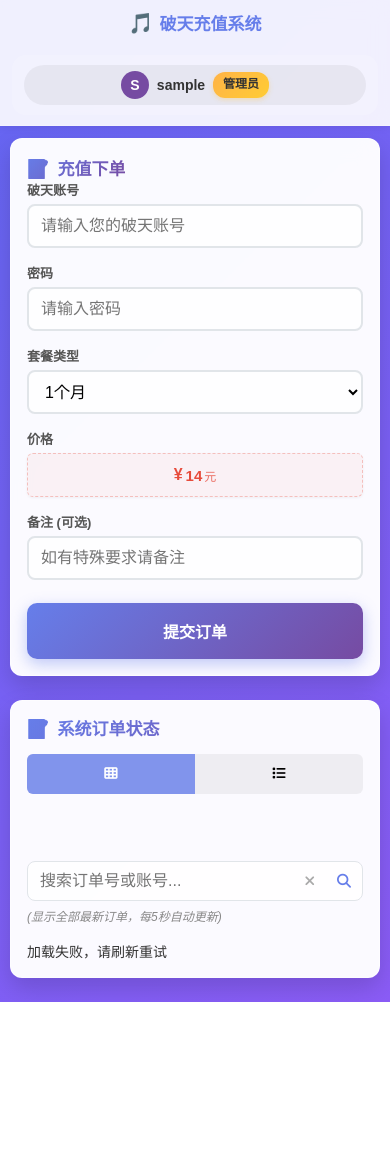
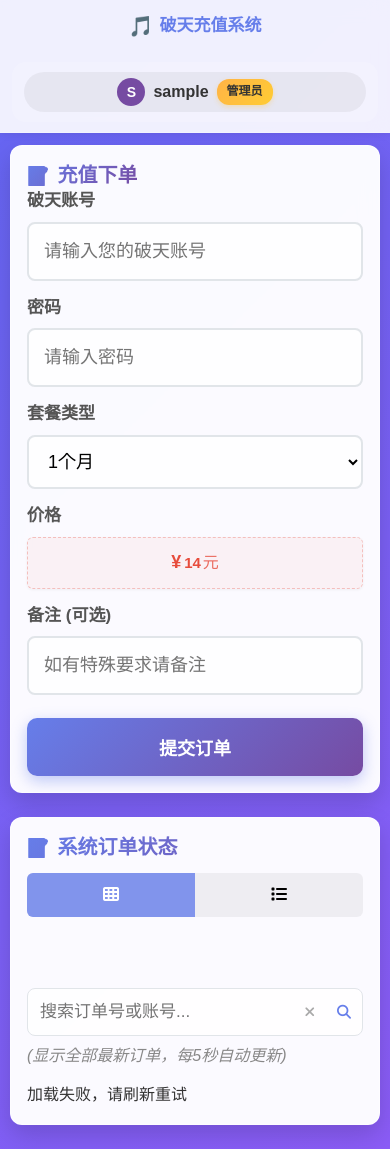
Before and after one commit to kidrauhl123/testbot, a Flask app: page / in a window 390 px wide. Before the commit the page ends 1002 px from the top, so only its background shows below. Run offline with Flask 3, Linux system fonts and the light colour scheme; the visitor is signed in with stand-in values (Sample User, id 1); parts of the project's set-up code (start-up, migrations or seed data) failed here and were passed over; some libraries are stand-ins or nearby versions.

Commit message:
fix: enlarge mobile homepage text

```diff
--- a/templates/index.html
+++ b/templates/index.html
@@ -930,7 +930,8 @@
     @media (max-width: 600px) {
       body {
         overflow-x: hidden;
-        font-size: 14px;
+        font-size: 16px;
+        line-height: 1.6;
       }
 
       .navbar {
@@ -1053,18 +1054,37 @@
       }
 
       .card-header h2 {
+        font-size: 20px;
+        line-height: 1.35;
+      }
+
+      .form-group label {
         font-size: 17px;
+        line-height: 1.45;
+        margin-bottom: 8px;
       }
 
       .form-control {
-        font-size: 16px;
-        min-height: 44px;
+        font-size: 18px;
+        min-height: 52px;
+        line-height: 1.5;
+        padding: 14px 15px;
+      }
+
+      textarea.form-control {
+        min-height: 96px;
       }
 
       .price-display {
         width: 100%;
-        min-height: 44px;
+        min-height: 52px;
+        font-size: 18px;
+        line-height: 1.55;
+      }
+
+      .price-display small {
         font-size: 16px;
+        line-height: 1.5;
       }
 
       .form-actions {
@@ -1073,8 +1093,8 @@
 
       .submit-btn {
         width: 100%;
-        min-height: 46px;
-        font-size: 16px;
+        min-height: 54px;
+        font-size: 18px;
         margin-top: 8px;
       }
 
@@ -1105,11 +1125,13 @@
 
       .orders-panel-card .today-total {
         width: 100%;
-        min-height: 42px;
+        min-height: 46px;
         display: flex;
         align-items: center;
         justify-content: center;
         text-align: center;
+        font-size: 17px;
+        line-height: 1.45;
       }
 
       .view-toggle {
@@ -1119,7 +1141,8 @@
 
       .view-btn {
         flex: 1;
-        min-height: 40px;
+        min-height: 44px;
+        font-size: 16px;
       }
 
       .search-container {
@@ -1128,10 +1151,14 @@
 
       .search-box {
         min-width: 0;
+        font-size: 17px;
+        min-height: 48px;
       }
 
       .search-input {
-        font-size: 16px;
+        font-size: 17px;
+        min-height: 48px;
+        line-height: 1.5;
         padding-left: 12px;
       }
 
@@ -1139,6 +1166,7 @@
         width: 100%;
         text-align: left;
         line-height: 1.45;
+        font-size: 16px;
       }
 
       .order-list-container {
@@ -1295,7 +1334,7 @@
                   </div>
                   <div class="form-group">
                     <label>价格</label>
-                    <div class="price-display">¥<span id="selectedPrice">12</span><small style="margin-left:2px;font-size:12px;font-weight:normal;opacity:0.8;">元</small></div>
+                    <div class="price-display">¥<span id="selectedPrice">12</span><small style="margin-left:2px;font-weight:normal;opacity:0.8;">元</small></div>
                   </div>
                   <div class="form-group">
                     <label>备注 (可选)</label>
```
Also changed, not shown: other parts of templates/index.html (+25 -14 lines), tests/test_order_ui_responsive.py (+46 -0 lines).
